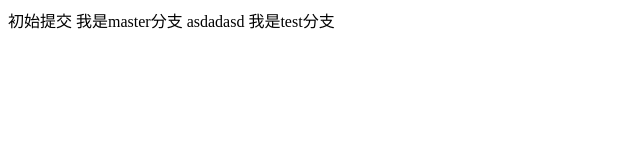
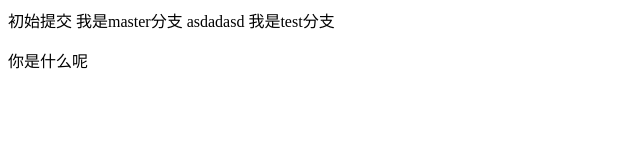
Before and after one commit to FoxDaxian/for-rebase, a plain HTML site: page index.html in a window 1280 px wide. Shown: the whole page, without its empty margins (0-640 px from the left). Drawn offline with Linux system fonts and the light colour scheme.

Commit message:
test又一次提交

```diff
--- a/index.html
+++ b/index.html
@@ -11,5 +11,6 @@
 	我是master分支
 	 asdadasd
 	我是test分支
+	<p>你是什么呢</p>
 </body>
 </html>
```
